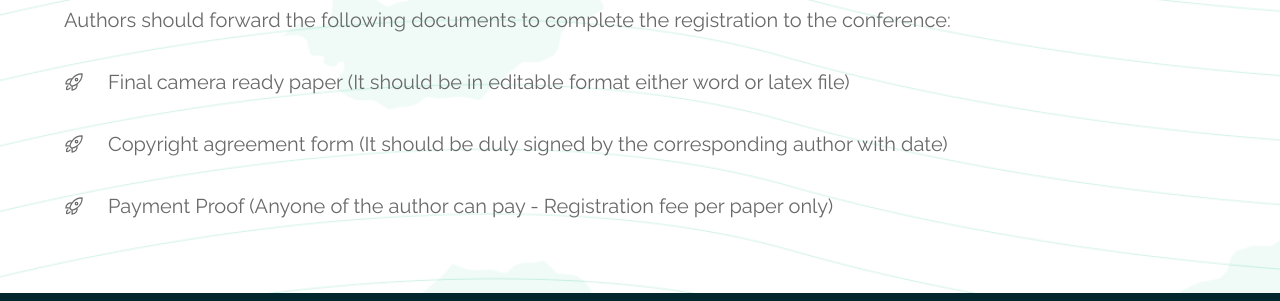
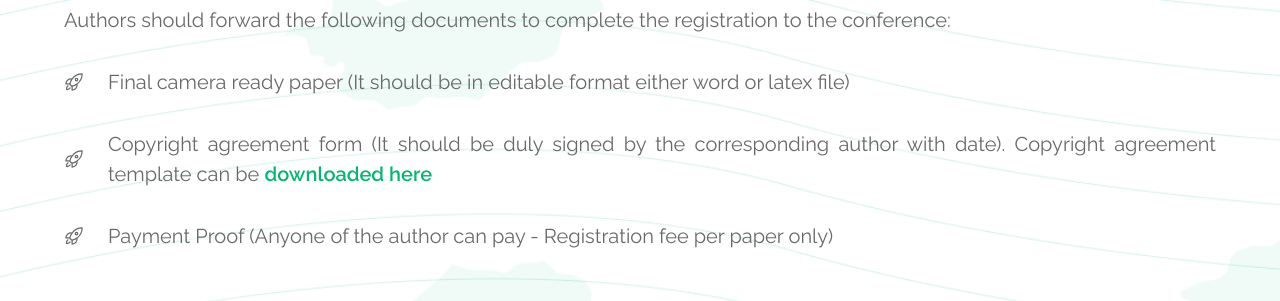
Before and after one commit to AbhishekNSanthosh/ncipetc24, a Next.js app: page /submissionGuidelines in a window 1280 px wide. Shown: the part 2035-2336 px from the top of the page. Built offline with nearby package versions, Linux system fonts and the light colour scheme.

Commit message:
feat:copyright template

```diff
--- a/src/common/constants/constants.js
+++ b/src/common/constants/constants.js
@@ -290,7 +290,7 @@ export const status = [
 
 export const documents = [
     "Final camera ready paper (It should be in editable format either word or latex file) ",
-    "Copyright agreement form (It should be duly signed by the corresponding author with date) ",
+    "Copyright agreement form (It should be duly signed by the corresponding author with date).",
     "Payment Proof (Anyone of the author can pay - Registration fee per paper only) "
 ]
 
--- a/src/widgets/SubmissioGuidelines/view.jsx
+++ b/src/widgets/SubmissioGuidelines/view.jsx
@@ -70,14 +70,30 @@ export default function SubmissionGuidelines() {
             <span className={styles.titledesc}>Authors should forward the following documents to complete the registration to the conference:</span>
           </div>
           <div className={styles.col}>
-            {documents?.map((guidline, index) => (
-              <div className={styles.guidelines}>
-                <div className={styles.iconbox}>
-                  <RockerIcon />
-                </div>
-                <div className={styles.titledesc}>{guidline}</div>
+            <div className={styles.guidelines}>
+              <div className={styles.iconbox}>
+                <RockerIcon />
               </div>
-            ))}
+              <div className={styles.titledesc}>
+                Final camera ready paper (It should be in editable format either word or latex file)
+              </div>
+            </div>
+            <div className={styles.guidelines}>
+              <div className={styles.iconbox}>
+                <RockerIcon />
+              </div>
+              <div className={styles.titledesc}>
+                Copyright agreement form (It should be duly signed by the corresponding author with date). Copyright agreement template can be <Link className={styles.link} href="https://drive.google.com/file/d/19WInx_LrULZV-ZTmEwwDw5io6Kj2xRTy/view">downloaded here</Link>
+              </div>
+            </div>
+            <div className={styles.guidelines}>
+              <div className={styles.iconbox}>
+                <RockerIcon />
+              </div>
+              <div className={styles.titledesc}>
+                Payment Proof (Anyone of the author can pay - Registration fee per paper only)
+              </div>
+            </div>
           </div>
         </div>
       </div>
```
